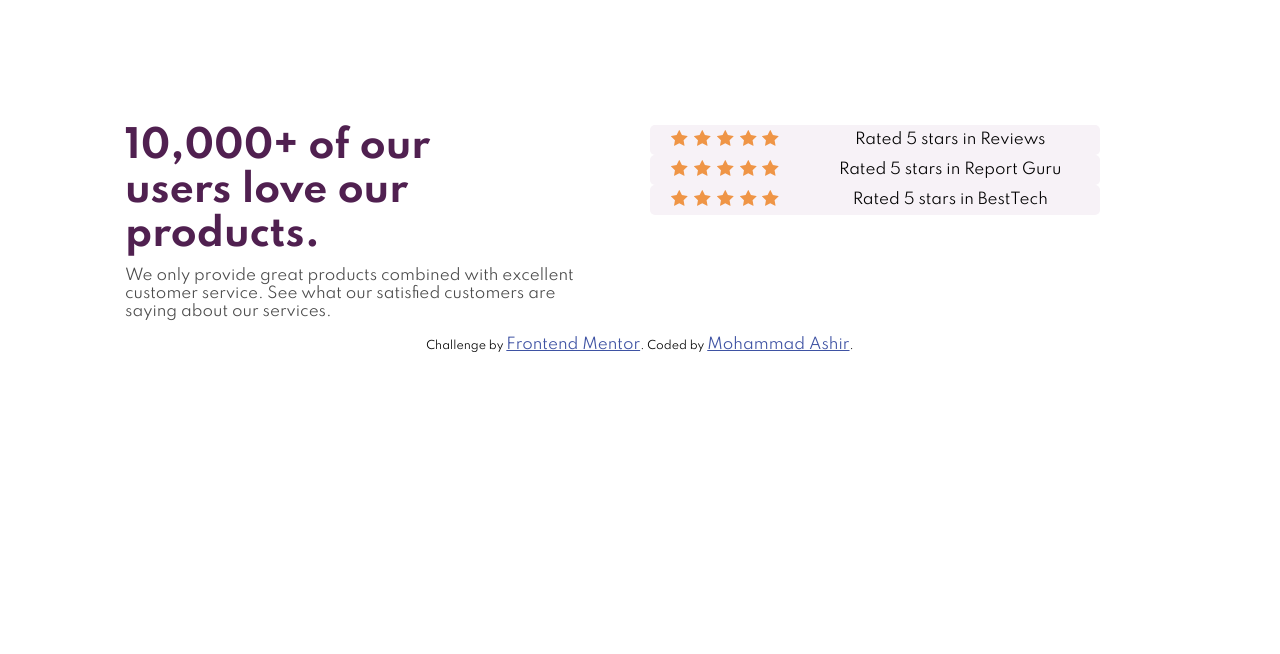
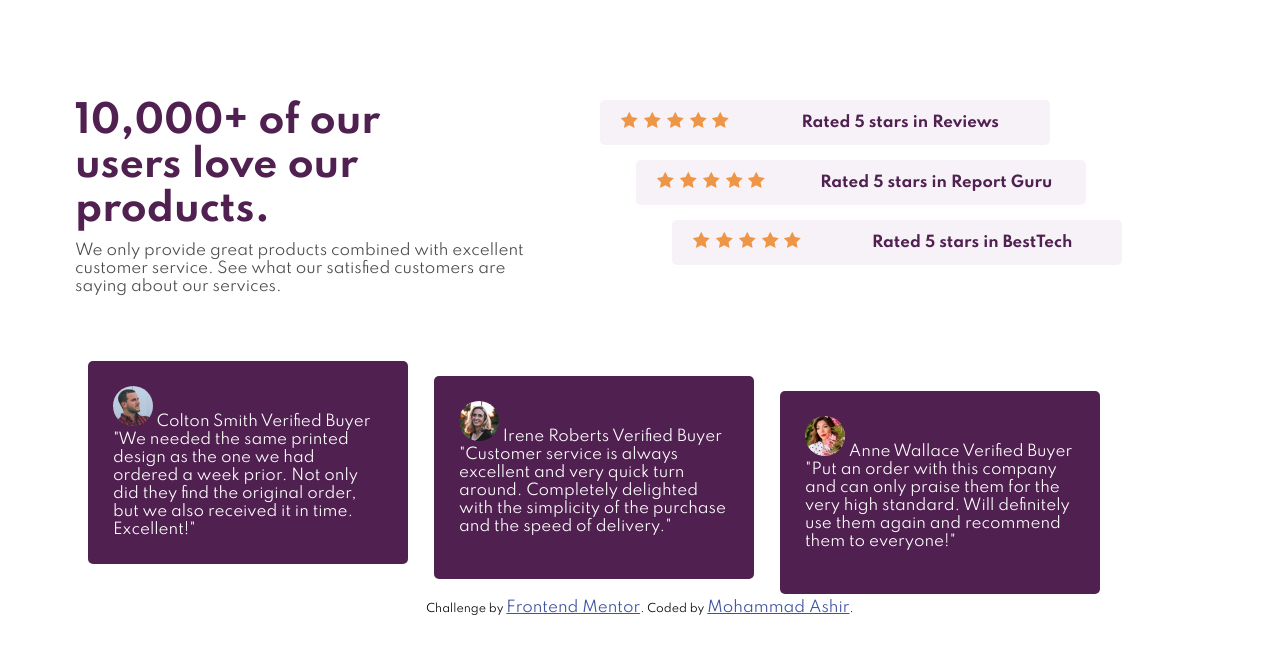
Before and after one commit to A-shir1/Social-proof-section, a plain HTML site: page index.html in a window 1280 px wide. Drawn offline with Linux system fonts and the light colour scheme.

Commit message:
Added the bottom 3 cards

```diff
--- a/index.html
+++ b/index.html
@@ -33,7 +33,7 @@
         </div>
 
         <div class="rating">
-          <div class="ratingBox">
+          <div class="ratingBox box1">
             <span class="stars">
               <img src="images/icon-star.svg" alt="star-icon">
               <img src="images/icon-star.svg" alt="star-icon">
@@ -41,9 +41,9 @@
               <img src="images/icon-star.svg" alt="star-icon">
               <img src="images/icon-star.svg" alt="star-icon">
             </span>
-            <span class="rated">Rated 5 stars in Reviews</span>
+            <span class="rated"><strong>Rated 5 stars in Reviews</strong></span>
           </div>
-          <div class="ratingBox">
+          <div class="ratingBox box2">
             <span class="stars">
               <img src="images/icon-star.svg" alt="star-icon">
               <img src="images/icon-star.svg" alt="star-icon">
@@ -51,9 +51,9 @@
               <img src="images/icon-star.svg" alt="star-icon">
               <img src="images/icon-star.svg" alt="star-icon">
             </span>
-            <span class="rated">Rated 5 stars in Report Guru</span>
+            <span class="rated"><strong>Rated 5 stars in Report Guru</strong></span>
           </div>
-          <div class="ratingBox">
+          <div class="ratingBox box3">
             <span class="stars">
               <img src="images/icon-star.svg" alt="star-icon">
               <img src="images/icon-star.svg" alt="star-icon">
@@ -61,13 +61,42 @@
               <img src="images/icon-star.svg" alt="star-icon">
               <img src="images/icon-star.svg" alt="star-icon">
             </span>
-            <span class="rated">Rated 5 stars in BestTech</span>
+            <span class="rated"><strong>Rated 5 stars in BestTech</strong></span>
           </div>
         </div>
       </section>
 
       <section id="bottom">
+        <div class="review rev1">
+          <img src="images/image-colton.jpg" alt="image-colton">
+          Colton Smith
+          <span>Verified Buyer</span>
+          <div class="quotes">
+            "We needed the same printed design as the one we had ordered a week prior.
+            Not only did they find the original order, but we also received it in time.
+            Excellent!"
+          </div>
+        </div>
 
+        <div class="review rev2">
+          <img src="images/image-irene.jpg" alt="image-irene">
+          Irene Roberts
+          <span>Verified Buyer</span>
+          <div class="quotes">
+            "Customer service is always excellent and very quick turn around. Completely
+            delighted with the simplicity of the purchase and the speed of delivery."
+          </div>
+        </div>
+
+        <div class="review rev3">
+          <img src="images/image-anne.jpg" alt="image-anne">
+          Anne Wallace
+          <span>Verified Buyer</span>
+          <div class="quotes">
+            "Put an order with this company and can only praise them for the very high
+            standard. Will definitely use them again and recommend them to everyone!"
+          </div>
+        </div>
       </section>
 
     </div>
--- a/style.css
+++ b/style.css
@@ -4,7 +4,12 @@
 }
 
 body{
-    margin: 125px;
+    margin: 100px 75px 0 75px;
+}
+
+.wrapper{
+    display: flex;
+    flex-direction: column;
 }
 
 #top{
@@ -30,6 +35,7 @@ body{
 
 #top .rating{
     margin-left: 75px;
+    color: hsl(300, 43%, 22%);
 }
 
 #top .rating .ratingBox{
@@ -37,8 +43,9 @@ body{
     align-items: center;
     background-color: hsl(300, 24%, 96%);
     width: 450px;
-    height: 30px;
+    height: 45px;
     border-radius: 5px;
+    margin-bottom: 15px;
 }
 
 .ratingBox .rated{
@@ -53,9 +60,51 @@ body{
     margin: 0 1px;
 }
 
+.rating .box2{
+    margin-left: 8%;
+}
+
+.rating .box3{
+    margin-left: 16%;
+}
+
+/* BOTTOM */
+
+#bottom{
+    display: flex;
+    margin-top: 50px;
+
+    margin-bottom: 35px;
+}
+
+.review{
+    background-color: hsl(300, 43%, 22%);
+    color: white;
+    border-radius: 5px;
+    margin: 0 13px;
+    padding: 25px;
+    width: 270px;
+}
+
+.review img{
+    border-radius: 50%;
+    width: 40px;
+}
+
+#bottom .rev2{
+    position: relative;
+    top: 15px;
+}
+
+#bottom .rev3{
+    position: relative;
+    top: 30px;
+}
+
 .attribution {
     font-size: 11px;
     text-align: center;
+
   }
   .attribution a {
     color: hsl(228, 45%, 44%);
```
